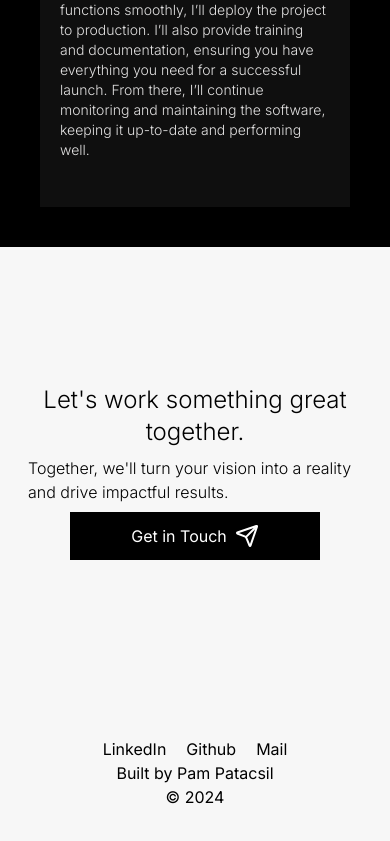
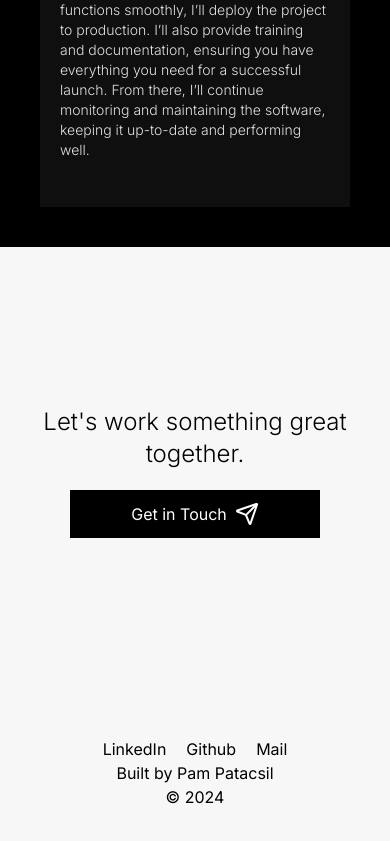
Before and after one commit to patacsilpam/pampatacsil, a Next.js app: page / in a window 390 px wide. Shown: the part 5682-6523 px from the top of the page. Built offline with nearby package versions, Linux system fonts and the light colour scheme.

Commit message:
feat: text responsiveness

```diff
--- a/components/Contact.tsx
+++ b/components/Contact.tsx
@@ -17,16 +17,12 @@ const Contact = () => {
         viewport={{ once: true, amount: 0.2 }}
         transition={{ duration: 0.6 }}
         className="z-20 grid place-items-center gap-y-2">
-        <p className="md:text-5xl text-2xl max-w-4xl text-center font-light">
+        <p className="md:text-4xl text-2xl md:max-w-md text-center font-light px-2">
           Let's work something great together.
-        </p>
-        <p className="md:text-lg sm:text-md font-light shadow-inherit px-7">
-          Together, we'll turn your vision into a reality and drive
-          impactful results.
         </p>
         <a
           href="mailto:pamelampatacsil@gmail.com"
-          className="bg-black text-white text-center p-3 max-w-[250px] w-full flex justify-center gap-2 z-20"
+          className="bg-black text-white text-center mt-3 p-3 max-w-[250px] w-full flex justify-center gap-2 z-20 "
         >
           Get in Touch <Send />
         </a>
```
